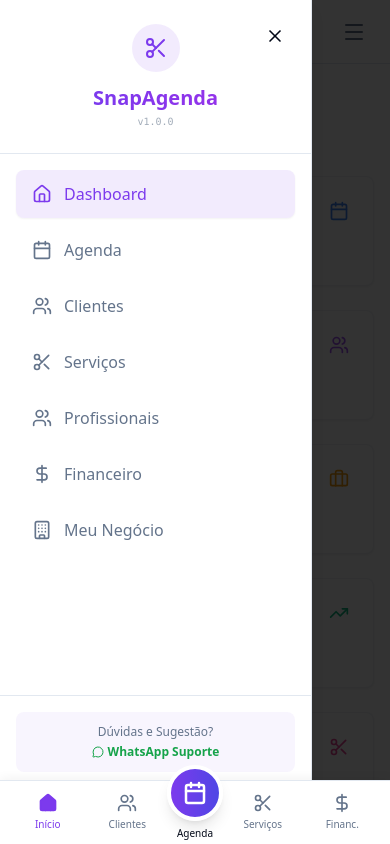
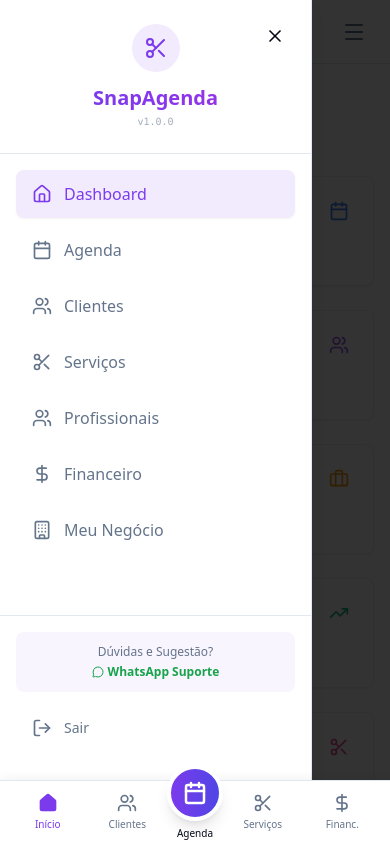
Before and after one commit to Wlaia/SnapAgenda, a React (Vite) app: page /dashboard in a window 390 px wide. Both pictures are taken after a click on the button 354 px from the left and 31 px from the top of the page. Shown: the top 844 px of the page. Built offline with nearby package versions, Linux system fonts and the light colour scheme.

Commit message:
Fix: Add bottom padding to Sidebar for mobile

```diff
--- a/src/components/Sidebar.tsx
+++ b/src/components/Sidebar.tsx
@@ -97,7 +97,7 @@
                 })}
             </nav>
 
-            <div className="p-4 border-t mt-auto space-y-2">
+            <div className="p-4 border-t mt-auto space-y-2 pb-24 md:pb-4">
                 {/* Support Section */}
                 <div className="bg-primary/5 rounded-lg p-3 text-center mb-2">
                     <p className="text-xs font-medium text-muted-foreground mb-1">Dúvidas e Sugestão?</p>
```
